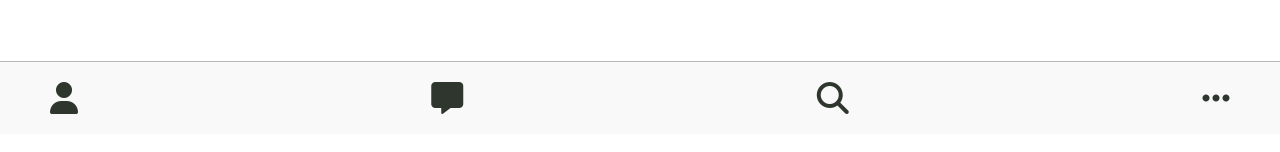
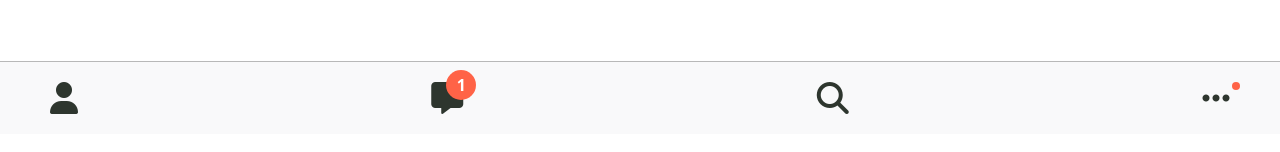
Before and after one commit to mumbling-brick/kokoa-clone, a plain HTML site: page friends.html in a window 1280 px wide. Shown: the part 666-818 px from the top of the page. Drawn offline with Linux system fonts and the light colour scheme; files whose address does not match are found by name.

Commit message:
Navigation Bar part Three

```diff
--- a/css/components/nav-bar.css
+++ b/css/components/nav-bar.css
@@ -15,4 +15,33 @@
 
 .nav__link {
     color: #2e362e;
+    position: relative;
 }
+
+.nav__notification {
+    background-color: tomato;
+    width: 30px;
+    height: 30px;
+    border-radius: 15px;
+    display: flex;
+    justify-content: center;
+    align-items: center;
+    color: white;
+    font-weight: 600;
+    position: absolute;
+    left: 15px;
+    bottom: 15px;
+}
+
+.ellipsis__notification {
+    background-color: tomato;
+    width: 8px;
+    height: 8px;
+    border-radius: 4px;
+    display: flex;
+    justify-content: center;
+    align-items: center;
+    position: absolute;
+    right: -10px;
+    bottom: 25px;
+}
--- a/friends.html
+++ b/friends.html
@@ -25,9 +25,9 @@
     <nav class="nav">
         <ul class="nav__list">
             <li class="nav__btn"><a class="nav__link" href="friends.html"><i class="fa-solid fa-user fa-2x"></i></a></li>
-            <li class="nav__btn"><a class="nav__link" href="#"><i class="fa-solid fa-message fa-2x"></i></a></li>
+            <li class="nav__btn"><a class="nav__link" href="#"><span class="nav__notification">1</span><i class="fa-solid fa-message fa-2x"></i></a></li>
             <li class="nav__btn"><a class="nav__link" href="#"><i class="fa-solid fa-magnifying-glass fa-2x"></i></a></li>
-            <li class="nav__btn"><a class="nav__link" href="#"><i class="fa-solid fa-ellipsis fa-2x"></i></a></li>
+            <li class="nav__btn"><a class="nav__link" href="#"><span class="ellipsis__notification"> </span><i class="fa-solid fa-ellipsis fa-2x"></i></a></li>
         </ul>
     </nav>
 
```
